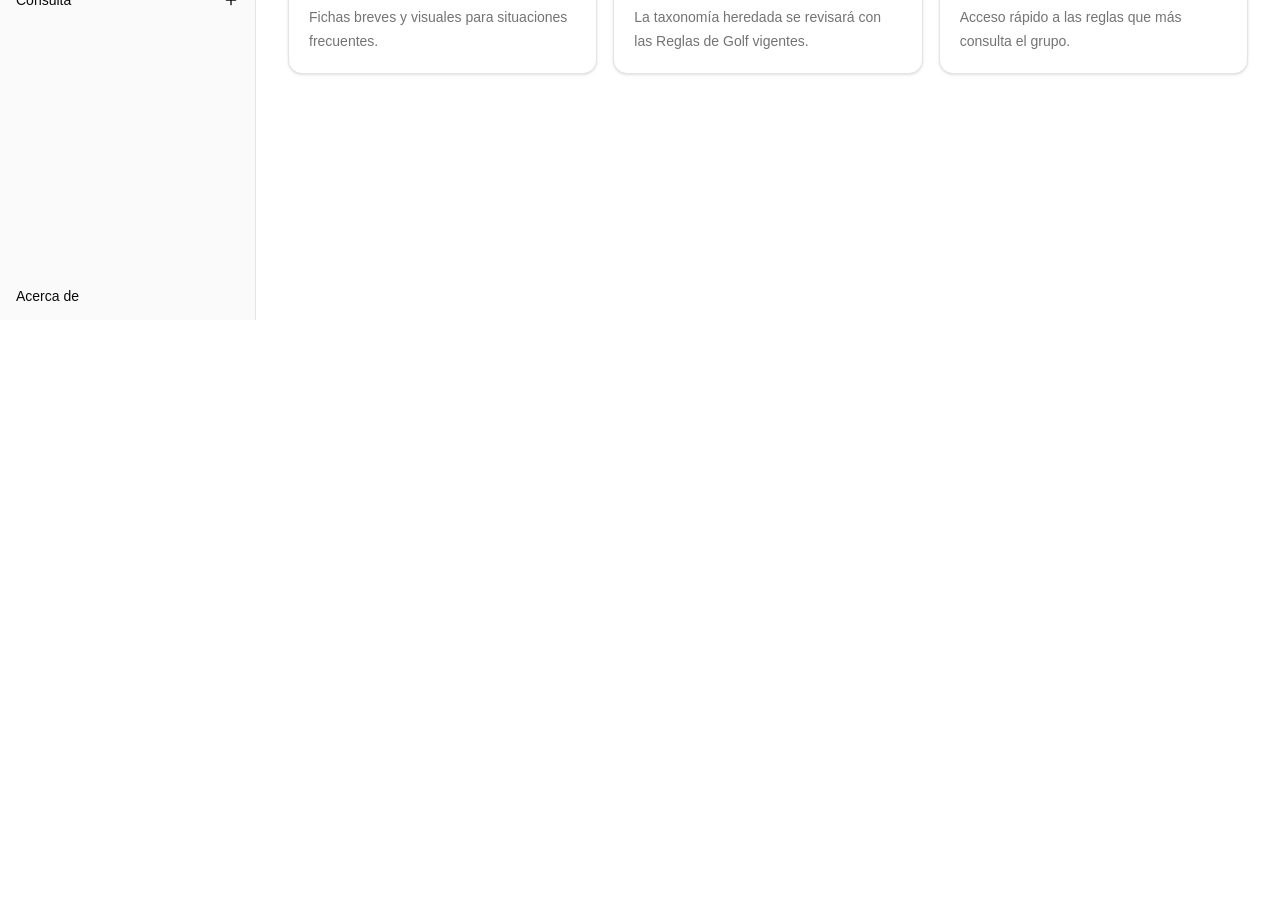
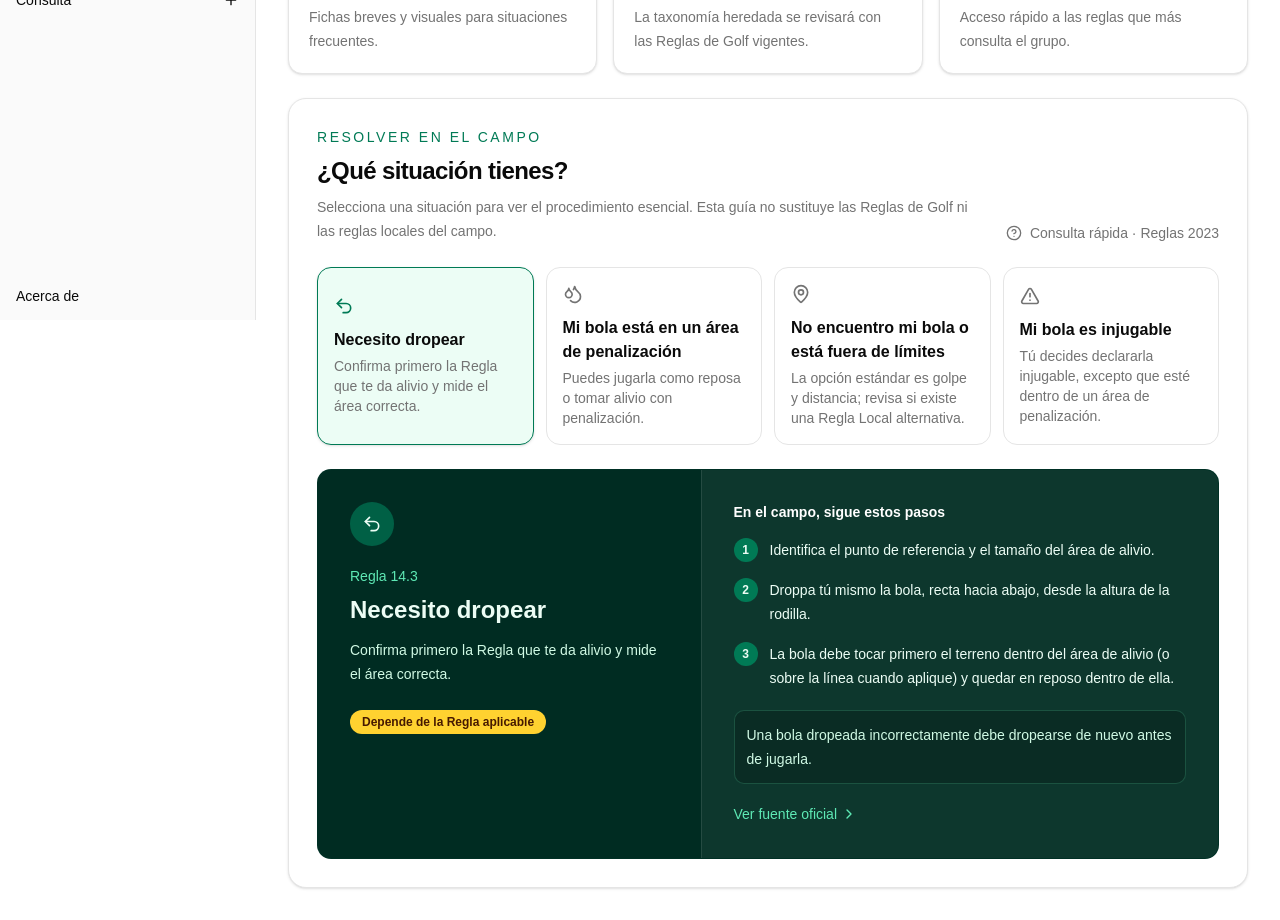
Before and after one commit to IgnacioCepeda/Golf_Rules, a Next.js app in the folder web/: page /dashboard in a window 1280 px wide. Shown: the part 480-1400 px from the top of the page. Before the commit the page ends 800 px from the top, so only its background shows below. Built offline with nearby package versions, Linux system fonts and the light colour scheme.

Commit message:
feat: add field resolution guide v0.2.0

```diff
--- a/web/app/acerca-de/page.tsx
+++ b/web/app/acerca-de/page.tsx
@@ -20,7 +20,7 @@ export default function AboutPage() {
           <dl className="mt-6 space-y-3 text-sm">
             <div className="flex justify-between gap-4 border-b border-white/10 pb-3">
               <dt className="text-neutral-400">Versión</dt>
-              <dd className="font-medium">0.1.0</dd>
+              <dd className="font-medium">0.2.0</dd>
             </div>
             <div className="flex justify-between gap-4">
               <dt className="text-neutral-400">Desarrollo</dt>
--- a/web/app/dashboard/page.tsx
+++ b/web/app/dashboard/page.tsx
@@ -1,4 +1,5 @@
 import { AppSidebar } from "@/components/app-sidebar"
+import { FieldGuide } from "@/components/field-guide"
 import Image from "next/image"
 import {
   Breadcrumb,
@@ -73,6 +74,7 @@ export default function Page() {
               <p className="mt-2 text-sm leading-6 text-muted-foreground">Acceso rápido a las reglas que más consulta el grupo.</p>
             </article>
           </section>
+          <FieldGuide />
         </main>
       </SidebarInset>
     </SidebarProvider>
--- /dev/null
+++ b/web/components/field-guide.tsx
@@ -0,0 +1,125 @@
+"use client"
+
+import { AlertTriangleIcon, ChevronRightIcon, CircleHelpIcon, DropletsIcon, MapPinIcon, Undo2Icon } from "lucide-react"
+import * as React from "react"
+
+const situations = [
+  {
+    id: "dropear",
+    title: "Necesito dropear",
+    summary: "Confirma primero la Regla que te da alivio y mide el área correcta.",
+    rule: "Regla 14.3",
+    penalty: "Depende de la Regla aplicable",
+    icon: Undo2Icon,
+    steps: [
+      "Identifica el punto de referencia y el tamaño del área de alivio.",
+      "Droppa tú mismo la bola, recta hacia abajo, desde la altura de la rodilla.",
+      "La bola debe tocar primero el terreno dentro del área de alivio (o sobre la línea cuando aplique) y quedar en reposo dentro de ella.",
+    ],
+    note: "Una bola dropeada incorrectamente debe dropearse de nuevo antes de jugarla.",
+    source: "https://www.randa.org/es-ES/rog/the-rules-of-golf/rule-14",
+  },
+  {
+    id: "penalizacion",
+    title: "Mi bola está en un área de penalización",
+    summary: "Puedes jugarla como reposa o tomar alivio con penalización.",
+    rule: "Regla 17.1",
+    penalty: "1 golpe de penalización al aliviarse",
+    icon: DropletsIcon,
+    steps: [
+      "Confirma el último punto por donde la bola cruzó el margen del área.",
+      "En área amarilla: golpe y distancia o alivio en línea hacia atrás.",
+      "En área roja: además puedes tomar alivio lateral dentro de dos palos, no más cerca del hoyo.",
+    ],
+    note: "Si es conocido o virtualmente cierto que la bola quedó en el área, puedes aplicar la Regla 17 aunque no la encuentres.",
+    source: "https://www.randa.org/es-ES/rog/the-rules-of-golf/rule-17",
+  },
+  {
+    id: "perdida",
+    title: "No encuentro mi bola o está fuera de límites",
+    summary: "La opción estándar es golpe y distancia; revisa si existe una Regla Local alternativa.",
+    rule: "Regla 18.2 y 18.3",
+    penalty: "1 golpe de penalización",
+    icon: MapPinIcon,
+    steps: [
+      "Busca durante un máximo de tres minutos desde que inicia la búsqueda.",
+      "Si está perdida o fuera de límites, juega otra bola desde donde ejecutaste el golpe anterior.",
+      "Para ahorrar tiempo, anuncia y juega una bola provisional cuando corresponda antes de ir a buscar.",
+    ],
+    note: "Algunos campos adoptan una Regla Local para el alivio alternativo; consulta las reglas locales antes de usarla.",
+    source: "https://www.randa.org/es-ES/rog/the-rules-of-golf/rule-18",
+  },
+  {
+    id: "injugable",
+    title: "Mi bola es injugable",
+    summary: "Tú decides declararla injugable, excepto que esté dentro de un área de penalización.",
+    rule: "Regla 19.2",
+    penalty: "1 golpe de penalización",
+    icon: AlertTriangleIcon,
+    steps: [
+      "Puedes volver al lugar del golpe anterior (golpe y distancia).",
+      "O tomar alivio en línea hacia atrás, manteniendo la posición de la bola entre el hoyo y el punto de dropaje.",
+      "O tomar alivio lateral dentro de dos palos del punto de reposo, no más cerca del hoyo.",
+    ],
+    note: "En un búnker las opciones con un golpe deben permanecer en el búnker; existe una opción adicional fuera del búnker con dos golpes.",
+    source: "https://www.randa.org/es-ES/rog/the-rules-of-golf/rule-19",
+  },
+] as const
+
+export function FieldGuide() {
+  const [activeId, setActiveId] = React.useState<(typeof situations)[number]["id"]>("dropear")
+  const activeSituation = situations.find((situation) => situation.id === activeId) ?? situations[0]
+  const Icon = activeSituation.icon
+
+  return (
+    <section id="resolver-en-el-campo" className="scroll-mt-8 rounded-2xl border bg-card p-5 shadow-sm md:p-7">
+      <div className="flex flex-col justify-between gap-4 md:flex-row md:items-end">
+        <div>
+          <p className="text-sm font-medium tracking-[0.18em] text-emerald-700 uppercase">Resolver en el campo</p>
+          <h2 className="mt-2 text-2xl font-semibold tracking-tight">¿Qué situación tienes?</h2>
+          <p className="mt-2 max-w-2xl text-sm leading-6 text-muted-foreground">Selecciona una situación para ver el procedimiento esencial. Esta guía no sustituye las Reglas de Golf ni las reglas locales del campo.</p>
+        </div>
+        <div className="inline-flex items-center gap-2 text-sm text-muted-foreground"><CircleHelpIcon className="size-4" /> Consulta rápida · Reglas 2023</div>
+      </div>
+
+      <div className="mt-6 grid gap-3 sm:grid-cols-2 xl:grid-cols-4">
+        {situations.map((situation) => {
+          const SituationIcon = situation.icon
+          const isActive = situation.id === activeId
+          return (
+            <button
+              key={situation.id}
+              type="button"
+              onClick={() => setActiveId(situation.id)}
+              className={`rounded-xl border p-4 text-left transition focus-visible:ring-2 focus-visible:ring-emerald-600 focus-visible:outline-none ${isActive ? "border-emerald-700 bg-emerald-50 shadow-sm" : "border-border bg-background hover:border-emerald-300 hover:bg-emerald-50/50"}`}
+            >
+              <SituationIcon className={`size-5 ${isActive ? "text-emerald-700" : "text-muted-foreground"}`} />
+              <p className="mt-3 font-semibold">{situation.title}</p>
+              <p className="mt-1 text-sm leading-5 text-muted-foreground">{situation.summary}</p>
+            </button>
+          )
+        })}
+      </div>
+
+      <article className="mt-6 grid overflow-hidden rounded-xl border border-emerald-900/10 bg-emerald-950 text-emerald-50 lg:grid-cols-[0.85fr_1.15fr]">
+        <div className="p-6 md:p-8">
+          <div className="flex size-11 items-center justify-center rounded-full bg-emerald-800"><Icon className="size-5" /></div>
+          <p className="mt-5 text-sm font-medium text-emerald-300">{activeSituation.rule}</p>
+          <h3 className="mt-2 text-2xl font-semibold">{activeSituation.title}</h3>
+          <p className="mt-3 text-sm leading-6 text-emerald-100">{activeSituation.summary}</p>
+          <p className="mt-6 inline-flex rounded-full bg-amber-300 px-3 py-1 text-xs font-semibold text-amber-950">{activeSituation.penalty}</p>
+        </div>
+        <div className="border-t border-white/10 bg-white/5 p-6 md:p-8 lg:border-t-0 lg:border-l">
+          <p className="text-sm font-semibold text-white">En el campo, sigue estos pasos</p>
+          <ol className="mt-4 space-y-4">
+            {activeSituation.steps.map((step, index) => (
+              <li key={step} className="flex gap-3 text-sm leading-6 text-emerald-50"><span className="flex size-6 shrink-0 items-center justify-center rounded-full bg-emerald-700 text-xs font-semibold">{index + 1}</span>{step}</li>
+            ))}
+          </ol>
+          <p className="mt-5 rounded-lg border border-emerald-300/20 bg-black/20 p-3 text-sm leading-6 text-emerald-100">{activeSituation.note}</p>
+          <a href={activeSituation.source} target="_blank" rel="noreferrer" className="mt-5 inline-flex items-center gap-1 text-sm font-medium text-emerald-300 hover:text-emerald-200">Ver fuente oficial <ChevronRightIcon className="size-4" /></a>
+        </div>
+      </article>
+    </section>
+  )
+}
--- a/web/package.json
+++ b/web/package.json
@@ -1,6 +1,6 @@
 {
   "name": "web",
-  "version": "0.1.0",
+  "version": "0.2.0",
   "private": true,
   "scripts": {
     "dev": "next dev",
```
Also changed, not shown: 1 other file (tests, documents, lock files or other folders).
